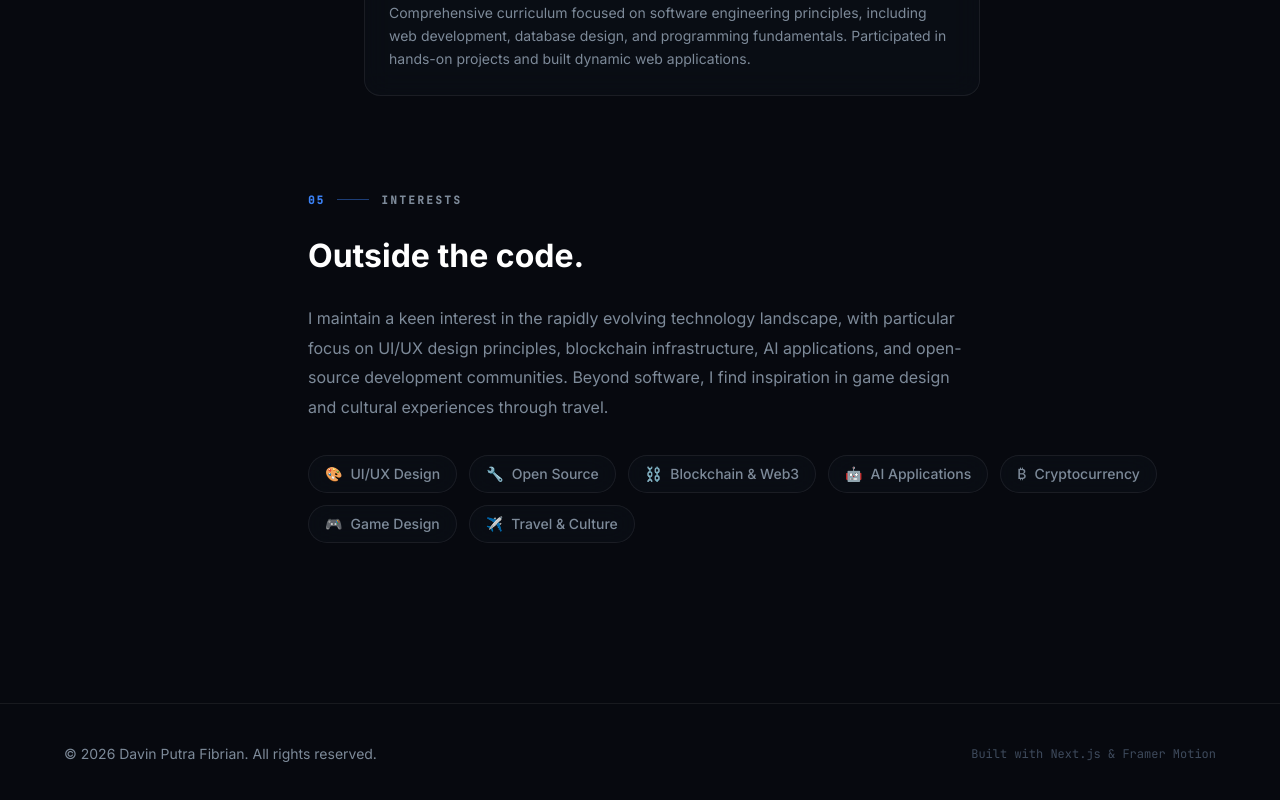
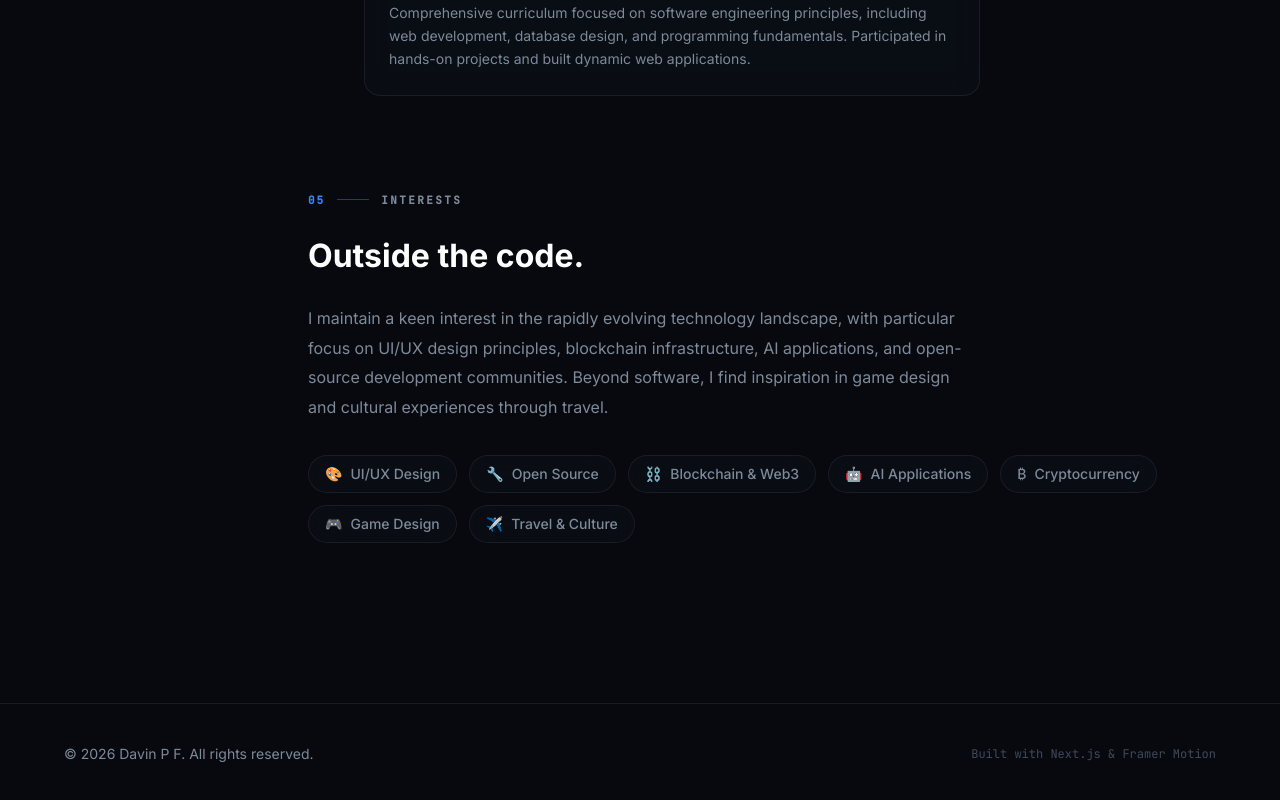
Before and after one commit to VinLvy/D-portfolio, a Next.js app: page /about in a window 1280 px wide. Shown: the part 3563-4363 px from the top of the page. Built offline with nearby package versions, Linux system fonts and the light colour scheme.

Commit message:
About 6.3

```diff
--- a/src/app/about/page.js
+++ b/src/app/about/page.js
@@ -667,7 +667,7 @@ export default function About() {
       >
         <div className="mx-auto flex max-w-7xl flex-col items-center justify-between gap-4 sm:flex-row">
           <p className="text-sm" style={{ color: "var(--text-muted)" }}>
-            © {new Date().getFullYear()} Davin Putra Fibrian. All rights reserved.
+            © {new Date().getFullYear()} Davin P F. All rights reserved.
           </p>
           <p className="text-xs" style={{ color: "var(--text-subtle)", fontFamily: "var(--font-mono,monospace)" }}>
             Built with Next.js & Framer Motion
```
